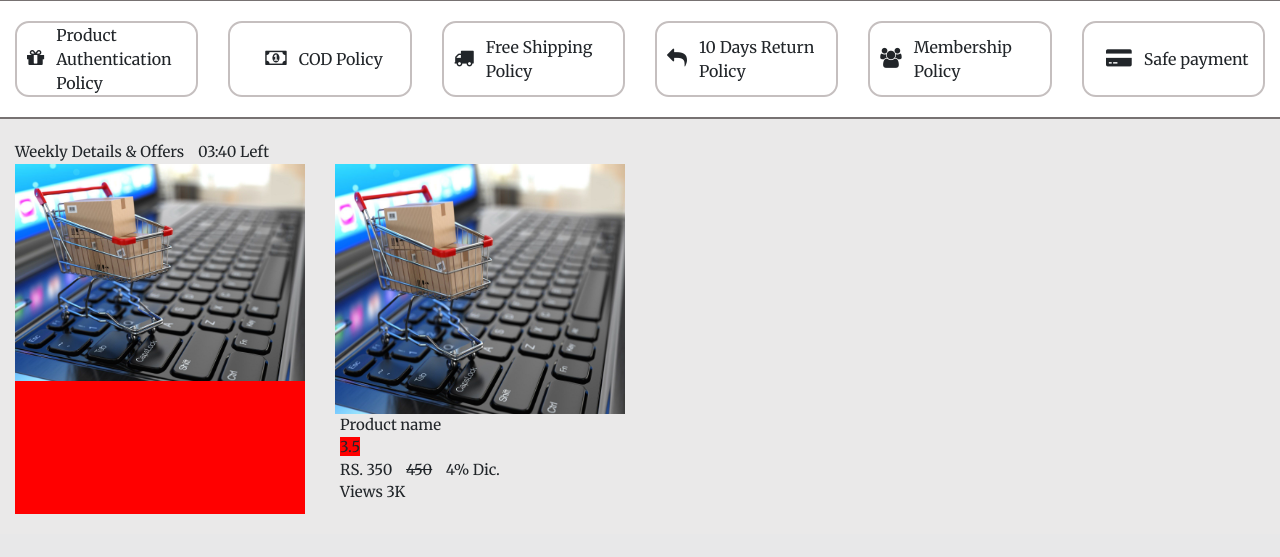
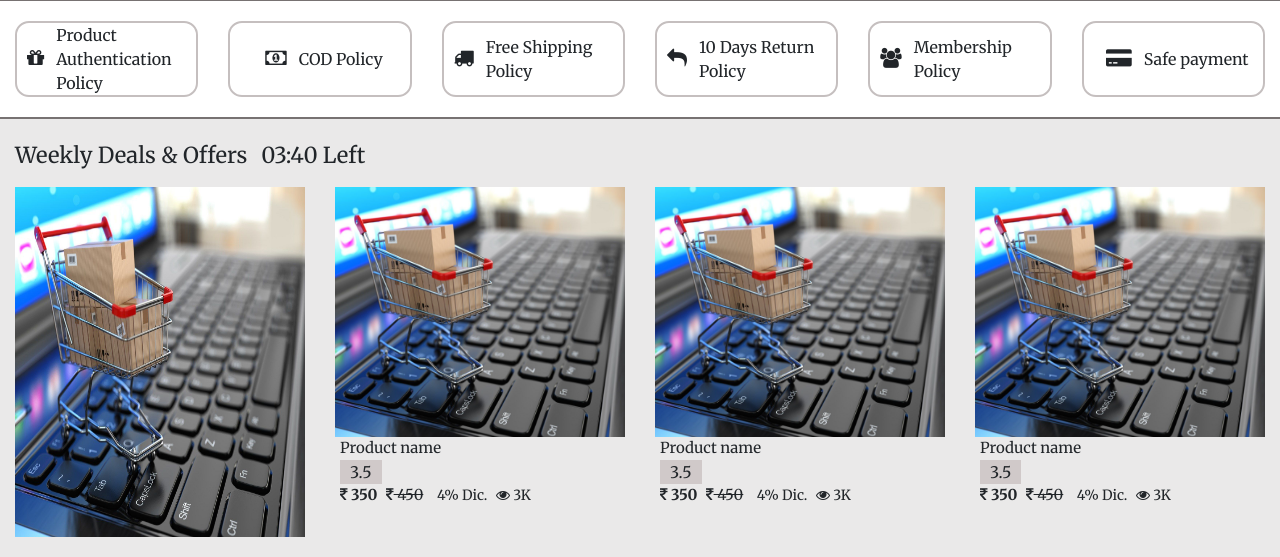
Before and after one commit to wwwzaptaycom/zaptay, a Django app: page / in a window 1280 px wide. Shown: the part 388-945 px from the top of the page. Before the commit the page ends 902 px from the top, so only its background shows below. Run offline with Django 3.2, Linux system fonts and the light colour scheme; some libraries are stand-ins or nearby versions.

Commit message:
weekly deals slider not done

```diff
--- a/static/css/home.css
+++ b/static/css/home.css
@@ -183,13 +183,18 @@
 .w_d_o_span
 {
   padding-right: 10px;
-  font-size: 15px;
+  font-size: 22px;
   padding-bottom: 10px;
 }
 
 .w_d_o_time
 {
-  font-size: 15px;
+  font-size: 22px;
+}
+
+.weekly_deal .gap
+{
+  padding: 10px 0px 5px 0px;
 }
 
 .weekly_deal .small_banner
@@ -202,6 +207,7 @@
 .small_banner img
 {
   width: 100%;
+  height: 350px;
 }
 
 .w_d_offer_slider
@@ -236,12 +242,8 @@
 
 .offer_div .product_details .rating .point
 {
-  background-color: red;
-}
-
-.product_details
-{
-  font-size: 15px;
+  padding: 2px 10px;
+  background-color: #d0c9c9;
 }
 
 .product_details .price
@@ -251,7 +253,8 @@
 
 .product_details .price .offer
 {
-  padding: 0px 10px 0px 0px;
+  padding: 0px 5px 0px 0px;
+  font-weight: 700;
 }
 
 .product_details .price .original
@@ -259,4 +262,19 @@
   text-decoration: line-through;
   padding-right: 10px;
 }
+
+.product_details .price .discount
+{
+  font-size: 14px;
+}
+
+.product_details .price .view
+{
+  padding: 0px 0px 0px 5px;
+  font-size: 14px;
+}
+
+.item{
+  padding: 15px;
+}
 /* /Weekly Deals & offer */
--- a/templates/home.html
+++ b/templates/home.html
@@ -148,10 +148,11 @@
     <div class="container-fluid">
       <div class="row">
         <div class="col-md-12">
-          <span class="w_d_o_span">Weekly Details & Offers</span>
+          <span class="w_d_o_span">Weekly Deals & Offers</span>
           <span class="w_d_o_time">03:40 Left</span>
         </div>
       </div>
+      <div class="gap"></div>
       <div class="row">
         <div class="col-md-3">
           <div class="small_banner">
@@ -170,15 +171,67 @@
                       <span class="point">3.5</span>
                     </div>
                     <div class="price">
-                      <span class="offer">RS. 350</span>
-                      <span class="original">450</span>
+                      <span class="offer"><i class="fa fa-inr" aria-hidden="true"></i> 350</span>
+                      <span class="original"><i class="fa fa-inr" aria-hidden="true"></i> 450</span>
                       <span class="discount">4% Dic.</span>
-                    </div>
-                    <div>
-                      <span>Views 3K</span>
+                      <span class="view"><i class="fa fa-eye" aria-hidden="true"></i> 3K</span>
                     </div>
                   </div>
                 </div>
+              </div>
+
+              <div class="col-md-4">
+                <div class="offer_div">
+                  <img src="{% static '/site_image/banner1.jpg' %}" alt="">
+                  <div class="product_details">
+                    <div class="product_name">Product name</div>
+                    <div class="rating">
+                      <span class="point">3.5</span>
+                    </div>
+                    <div class="price">
+                      <span class="offer"><i class="fa fa-inr" aria-hidden="true"></i> 350</span>
+                      <span class="original"><i class="fa fa-inr" aria-hidden="true"></i> 450</span>
+                      <span class="discount">4% Dic.</span>
+                      <span class="view"><i class="fa fa-eye" aria-hidden="true"></i> 3K</span>
+                    </div>
+                  </div>
+                </div>
+              </div>
+
+              <div class="col-md-4">
+                <div class="offer_div">
+                  <img src="{% static '/site_image/banner1.jpg' %}" alt="">
+                  <div class="product_details">
+                    <div class="product_name">Product name</div>
+                    <div class="rating">
+                      <span class="point">3.5</span>
+                    </div>
+                    <div class="price">
+                      <span class="offer"><i class="fa fa-inr" aria-hidden="true"></i> 350</span>
+                      <span class="original"><i class="fa fa-inr" aria-hidden="true"></i> 450</span>
+                      <span class="discount">4% Dic.</span>
+                      <span class="view"><i class="fa fa-eye" aria-hidden="true"></i> 3K</span>
+                    </div>
+                  </div>
+                </div>
+              </div>
+
+              <!-- <div class="col-md-4">
+                <div class="offer_div">
+                  <img src="{% static '/site_image/banner1.jpg' %}" alt="">
+                  <div class="product_details">
+                    <div class="product_name">Product name</div>
+                    <div class="rating">
+                      <span class="point">3.5</span>
+                    </div>
+                    <div class="price">
+                      <span class="offer"><i class="fa fa-inr" aria-hidden="true"></i> 350</span>
+                      <span class="original"><i class="fa fa-inr" aria-hidden="true"></i> 450</span>
+                      <span class="discount">4% Dic.</span>
+                      <span class="view"><i class="fa fa-eye" aria-hidden="true"></i> 3K</span>
+                    </div>
+                  </div>
+                </div> -->
               </div>
             </div>
           </div>
@@ -189,5 +242,4 @@
   <!-- /Weekly Details & offer -->
 
 
-
 {% endblock %}
```
